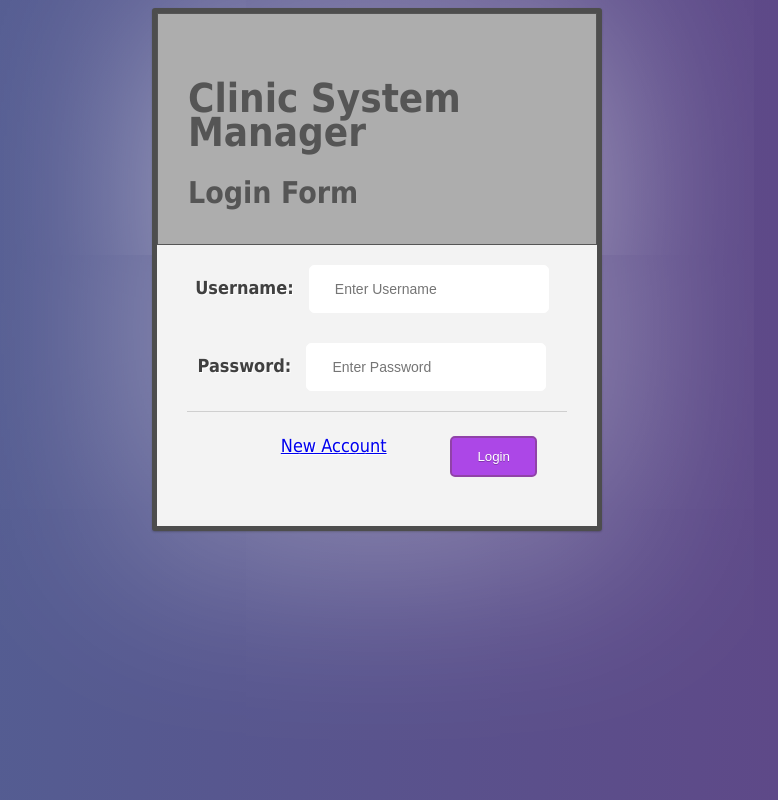
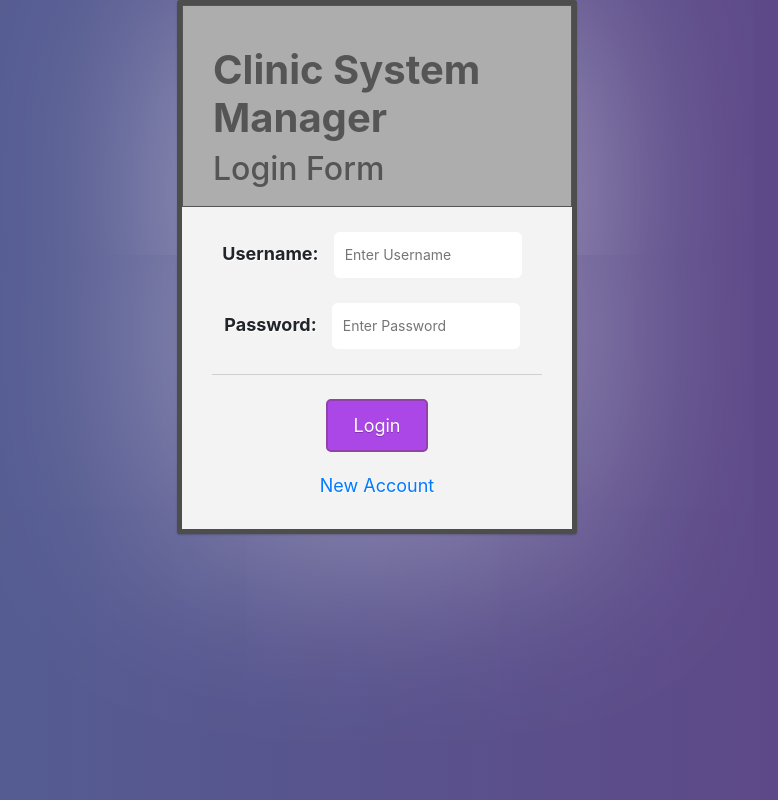
Before and after one commit to larycoder/ClinicManagementSystem, a plain HTML site: page Client/Login/Login.html in a window 1280 px wide. Shown: the whole page, without its empty margins (263-1041 px from the left). Drawn offline with nearby package versions, Linux system fonts and the light colour scheme.

Commit message:
hx    : Login site with boostrap

```diff
--- a/Client/Login/Login.html
+++ b/Client/Login/Login.html
@@ -3,31 +3,40 @@
     <head>
             <meta name="viewport" content="width=device-width, initial-scale=1">
             <link rel="stylesheet" type="text/css" href="login.css">
+            <link rel="stylesheet" href="https://maxcdn.bootstrapcdn.com/bootstrap/4.4.1/css/bootstrap.min.css">
+            <script src="https://ajax.googleapis.com/ajax/libs/jquery/3.4.1/jquery.min.js"></script>
+            <script src="https://cdnjs.cloudflare.com/ajax/libs/popper.js/1.16.0/umd/popper.min.js"></script>
+            <script src="https://maxcdn.bootstrapcdn.com/bootstrap/4.4.1/js/bootstrap.min.js"></script>
+
     </head>
 
     <body>
+        <div class="container" >
+            <div class="row" >
                 <div class="loginForm" id="loginForm">
                     <div class="header">
-                <h1>Clinic System Manager</h1>
+                        <h1><b>Clinic System Manager</b></h1>
                         <h2>Login Form</h2>
                     </div>
 
                     <div class="content">
                         <label for="uname"><b>Username:</b></label>
-                <input type="text" class="input uname" id ="uname"placeholder="Enter Username" name="uname" required>
+                        <input type="text" class="input uname" id="uname" placeholder="Enter Username" name="uname" required>
+                        <br>
+                        <label for="pass"><b>Password:</b></label>
+                        <input type="password" class="input pass" id="pass" placeholder="Enter Password" name="pass" required>
                         <br>
 
-                <label for="pass"><b>Password:</b></label>
-                <input type="password" class="input pass" id = "pass" placeholder="Enter Password" name="pass" required>
-                <br>
                     </div>
 
                     <div class="footer">
+                        <button type="submit" class="login" value="Login" onclick="validate()">Login</button>
+                        <br>
                         <a href="/Register/register.html" class="register">New Account</a>
-                <button type="submit" class="login" value="Login" onclick="validate()">Login</button>
                     </div>
                 </div>
-
+            </div>
+        </div>
         <script src="login.js"></script>
     </body>
 </html>
--- a/Client/Login/login.css
+++ b/Client/Login/login.css
@@ -5,7 +5,7 @@ body{
 }
 .loginForm{
     text-align: center;
-    margin: 0px auto;
+    margin:0px auto;
     padding: 20px 20px 20px;
     width: 400px ;
     height: auto;
@@ -23,7 +23,7 @@ body{
     margin: -20px -20px -40px;
     line-height: 34px;
     font-size: 20px;
-    font-weight: bold;
+    /* font-weight: bold; */
     color: #555;
     text-align: left;
     border: 1px solid #555;
@@ -31,7 +31,7 @@ body{
 
 }
  .content{
-    padding: 40px 30px 10px 30px;
+    padding: 60px 30px 5px 30px;
     margin: -20px -20px -40px;
     line-height: 34px;
     font-weight: 400;
@@ -42,8 +42,8 @@ body{
 
  .content .input{
     width: 188px;
-    padding: 15px 25px;
-    margin: 20px 10px 10px;
+    padding: 5px 10px;
+    margin: 5px 10px 20px;
     font-size: 14px;
     background: #fff;
 	border: 1px solid #fff;
@@ -66,7 +66,7 @@ body{
 
 .footer {
     margin: 40px 10px 10px;
-    padding: 25px 30px 40px 30px;
+    padding: 25px 30px 0px 30px;
     box-shadow: inset 0 1px 0 rgba(0,0,0,0.15);
 	-moz-box-shadow: inset 0 1px 0 rgba(0,0,0,0.15);
 	-webkit-box-shadow: inset 0 1px 0 rgba(0,0,0,0.15);
@@ -76,8 +76,9 @@ body{
 }
 
 .login{
-    float: right;
+    float: none;
     padding: 11px 25px;
+    margin-bottom: 20px;
     color: #fff;
 	text-shadow: 0px 1px 0 rgba(0,0,0,0.25);
     background: #ac47e7;
```
Lines whose indentation alone changed are shown as unchanged.
